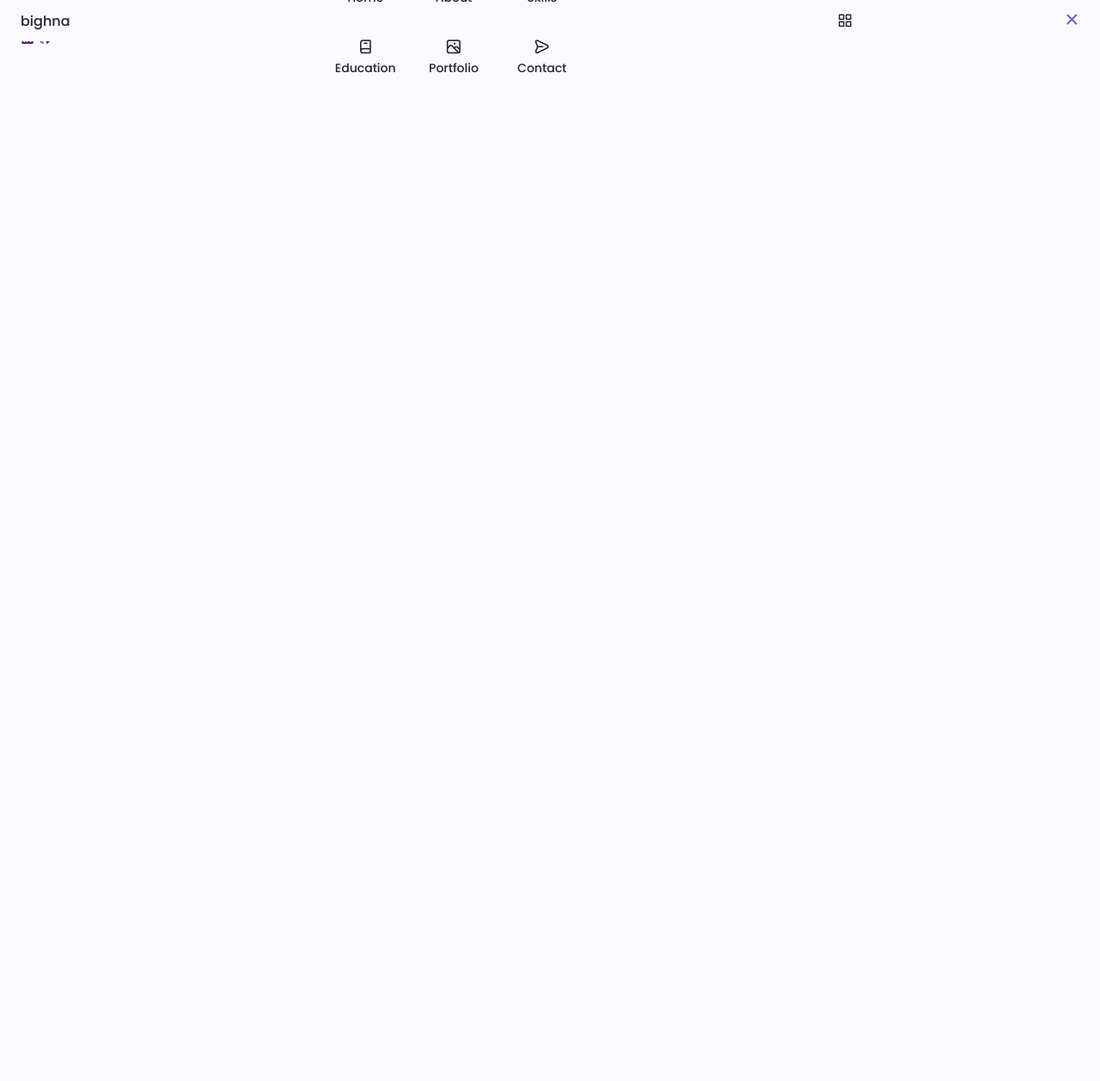
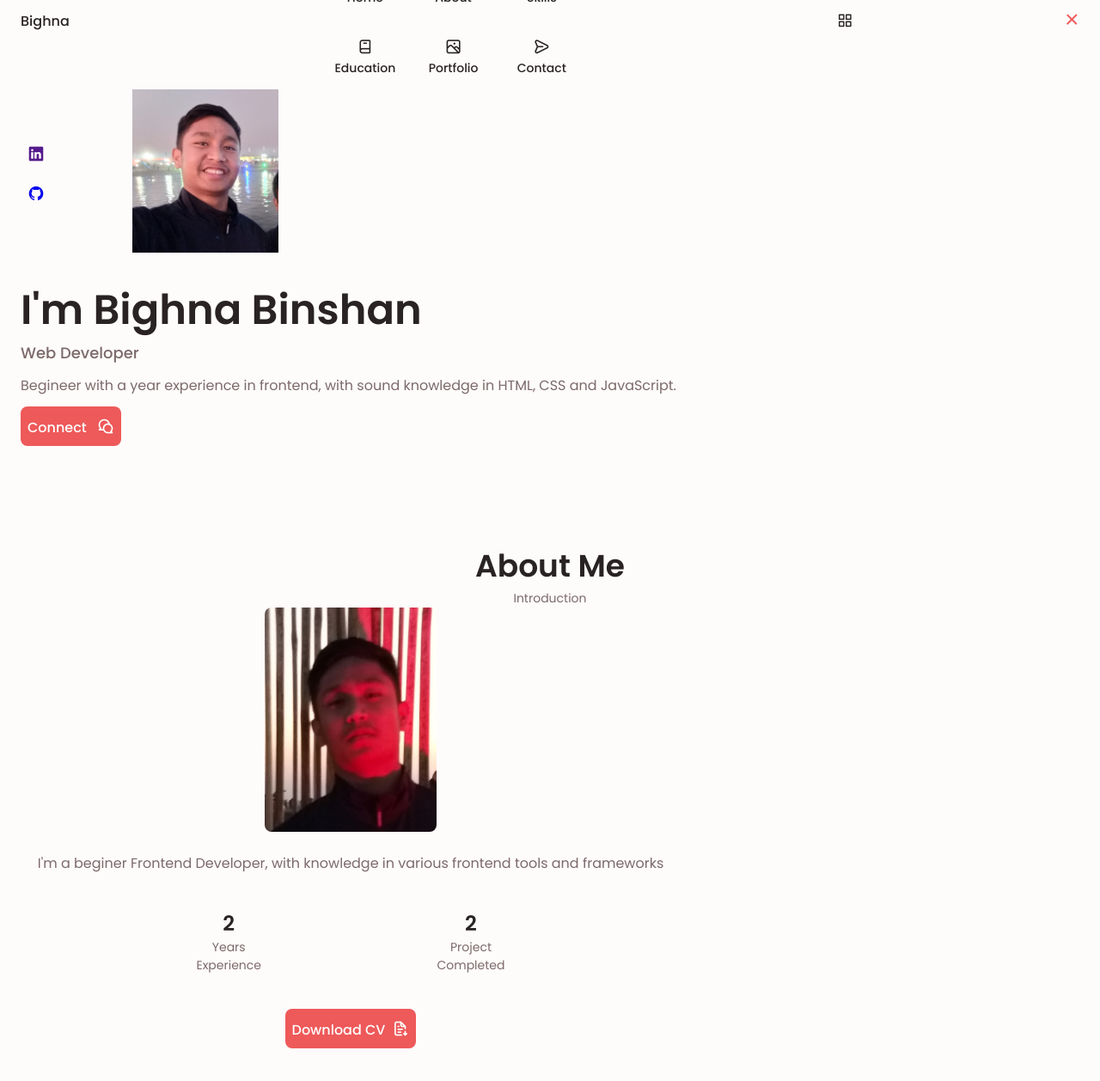
Before and after one commit to BighnaBinashan/BighnaBinashan.github.io, a plain HTML site: page index.html in a window 1280 px wide. Shown: the whole page at 86% size. Before the commit the page ends 800 px from the top, so only its background shows below. Drawn offline with nearby package versions, Linux system fonts and the light colour scheme.

Commit message:
made home section and about sections.Added images and resume file

```diff
--- a/css/style.css
+++ b/css/style.css
@@ -2,8 +2,8 @@
 
 :root{
   --header-height: 3rem;
-  --hue-color: 250;
-  --first-color: hsl(var(--hue-color), 69%, 61%);
+  --hue-color: 0;
+  --first-color: hsl(var(--hue-color), 81%, 64%);
   --first-color-second: hsl(var(--hue-color), 69%, 61%);
   --first-color-alt:hsl(var(--hue-color), 57%, 53%);
   --first-color-lighter: hsl(var(--hue-color), 92%, 85%);
@@ -108,7 +108,7 @@ img{
 /**********Reusable CSS Classes **********/
 
 .section{
-  padding: 2rem 0 4rem;
+  padding: 3rem 0 4rem;
 }
 
 .section_title{
@@ -236,3 +236,115 @@ img{
 .show_menu{
   top: 0;
 }
+
+
+/* Home section */
+.home_container{
+  gap: 1rem;
+}
+.home_content{
+  grid-template-columns: 0.5fr 3fr;
+  padding-top: 3.5rem;
+  align-items: center;
+}
+
+.home_social{
+  display: grid;
+  grid-template-columns: max-content;
+  row-gap: 1rem;
+}
+.home_social_icon{
+  font-size: 1.25rem;
+  color: var(--first-color);
+}
+
+.home_social_icon:hover{
+  color: var(--first-color-alt);
+}
+
+.home_profile{
+  width: 200px;
+  fill: var(--first-color);
+}
+.home_profile_img{
+  width: 170px;
+}
+
+.home_data{
+  grid-column: 1/3;
+}
+
+.home_title{
+  font-size: var(--big-font-size) ;
+}
+.home_subtitle{
+  font-size: var(--h3-font-size);
+  color: var(--text-color);
+  font-weight: var(--font-medium);
+  margin-bottom: var(--mb-0-75);
+}
+.home_description{
+  margin-bottom: var(--mb-0-75);
+}
+
+.button{
+  display: inline-block;
+  background-color: var(--first-color);
+  color: #FFF;
+  padding: 0.5rem;
+  border-radius: 0.5rem;
+  font-weight: var(--font-medium);
+}
+.button:hover{
+  background-color: var(--first-color-alt);
+}
+
+.button_icon{
+  font-size: 1.25rem;
+  margin-left: var(--mb-0-5);
+  transition: 0.3s;
+}
+
+.button_flex{
+  display: inline-block;
+  align-items: center;
+}
+
+/* About section style */
+
+.about_img{
+  width: 200px;
+  border-radius: 0.5rem;
+  justify-self: center;
+  align-self: center;
+}
+
+.about_description{
+  text-align: center;
+  margin-bottom: var(--mb-2-5);
+}
+
+.about_info{
+  display: flex;
+  justify-content: space-evenly;
+  margin-bottom: var(--mb-2-5);
+}
+.about_info_title{
+  font-size: var(--h2-font-size);
+  font-weight: var(--font-semi-bold);
+  color: var(--title-color);
+}
+.about_info_name{
+  font-size: var(--small-font-size);
+}
+
+.about_info_title,
+.about_info_name{
+  display: block;
+  text-align: center;
+}
+
+.about_buttons{
+  display: flex;
+  justify-content: center;
+}
--- a/index.html
+++ b/index.html
@@ -23,7 +23,7 @@
 
   <header class="header" id="header">
     <nav class="nav container">
-      <a href="#" class="nav_logo">bighna</a>
+      <a href="#" class="nav_logo">Bighna</a>
 
       <div class="nav_menu" id="nav_menu">
         <ul class="nav_list grid">
@@ -76,18 +76,69 @@
         <div class="home_content grid">
           <div class="home_social">
             <a href="" class="home_social-icon">
-              <i class="uil uil-linkedin"></i>
+              <i class="uil uil-linkedin button_icon"></i>
             </a>
-            <a href="" class="home_social-icon">
-              <i class="uil uil-github"></i>
+            <a href="https://github.com/BighnaBinashan" class="home_social-icon">
+              <i class="uil uil-github button_icon"></i>
             </a>
             <!-- <a href="" class="home_social-icon">
 
             </a> -->
           </div>
+
+          <div class="home_img">
+            <img src="./image/profile2.jpg" alt="" class="home_profile_img">
+          </div>
+
+         <div class="home_data">
+           <h1 class="home_title">I'm Bighna Binshan</h1>
+           <h3 class="home_subtitle">Web Developer</h3>
+           <p class="home_description">
+             Begineer with a year experience in frontend, with sound knowledge in HTML, CSS and JavaScript.
+           </p>
+           <a href="#contact" class="button button_flex">
+             Connect <i class="uil uil-comments button_icon"></i>
+           </a>
+         </div>
         </div>
       </div>
     </section>
+
+
+
+    <!-- ABOUT SECTION -->
+    <section class="about section" id="about">
+
+      <h2 class="section_title">About Me</h2>
+      <span class="section_subtitle">Introduction</span>
+
+    <div class="about_container container grid">
+      <img src="./image/profile.jpg" alt="" class="about_img">
+        <div class="about_data">
+          <p class="about_description">I'm a beginer Frontend Developer, with knowledge in various frontend tools and frameworks </p>
+
+          <div class="about_info">
+            <div>
+              <span class="about_info_title">2</span>
+              <span class="about_info_name">Years <br> Experience</span>
+            </div>
+
+            <div>
+              <span class="about_info_title">2</span>
+              <span class="about_info_name">Project <br> Completed</span>
+            </div>
+          </div>
+
+          <div class="about_buttons">
+            <a download="" href="./resume/MyResume.pdf" class="button button_flex">
+              Download CV<i class="uil uil-file-download-alt button_icon"></i>
+            </a>
+          </div>
+        </div>
+    </div>
+  </section>
+
+  <!-- skills -->
 
   </main>
  <script src="./JS/main.js"></script>
```
Also changed, not shown: image/profile.jpg (added), image/profile2.jpg (added), 1 other file.
